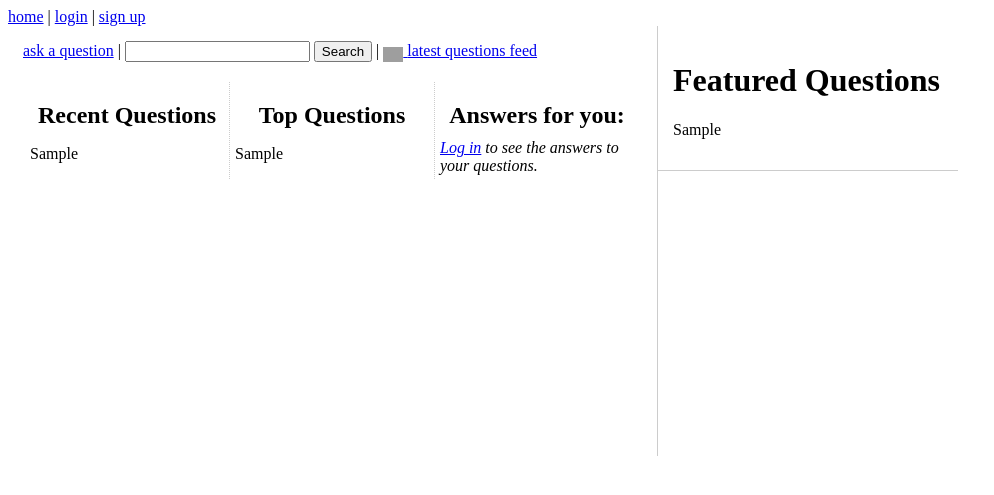
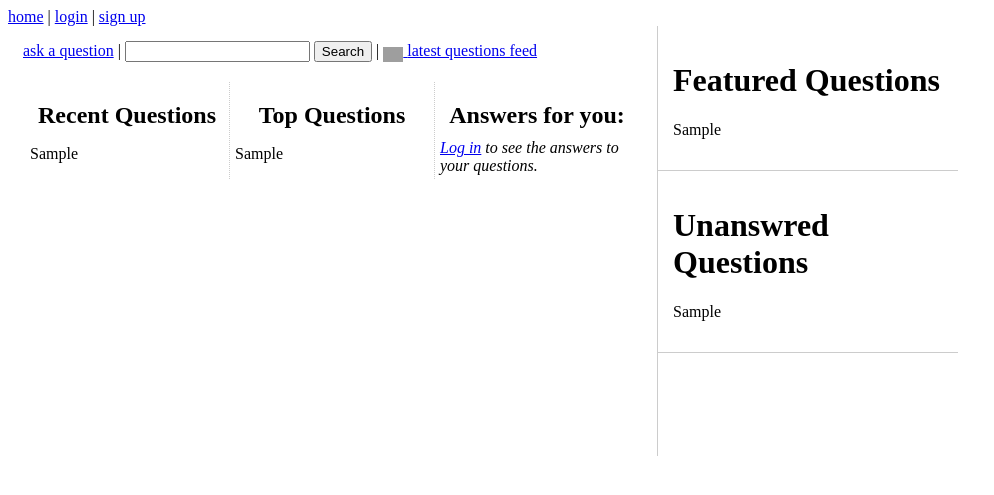
Before and after one commit to teebes/quanda, a Django app: template templates/quanda/index.html in a window 1280 px wide. Shown: the top 495 px of the page, without its empty margins (0-994 px from the left). Run offline with Django 3.2, Linux system fonts and the light colour scheme; the template is opened without the code that fills it: most values are stand-ins (such as "Sample title", 1, 10 or a date in 2020); parts of the project's set-up code (start-up, migrations or seed data) failed here and were passed over; grey boxes are pictures that could not be loaded.

Commit message:
unanswered questions displayed now displayed in index

```diff
--- a/templates/quanda/index.html
+++ b/templates/quanda/index.html
@@ -108,4 +108,11 @@
     {% endfor %}
 </div>
 
+<div class='column_block'>
+    <h1>Unanswred Questions</h1>
+    {% for question in unanswered_questions %}
+        <p>{{ question.get_ref|safe }}</p>
+    {% endfor %}
+</div>
+
 {% endblock %}
--- a/views.py
+++ b/views.py
@@ -32,6 +32,7 @@
         'top_questions': Question.objects.annotate(score=Sum('questionvotes__score')).order_by('-score')[:5],
         'recent_questions': Question.objects.order_by("-posted")[:5],
         'your_answers': your_answers,
+        'unanswered_questions': Question.objects.filter(answers__isnull=True).order_by('-posted')[:5],
         }, context_instance=RequestContext(request))
 
 def search(request):
```
Also changed, not shown: 1 other file.
